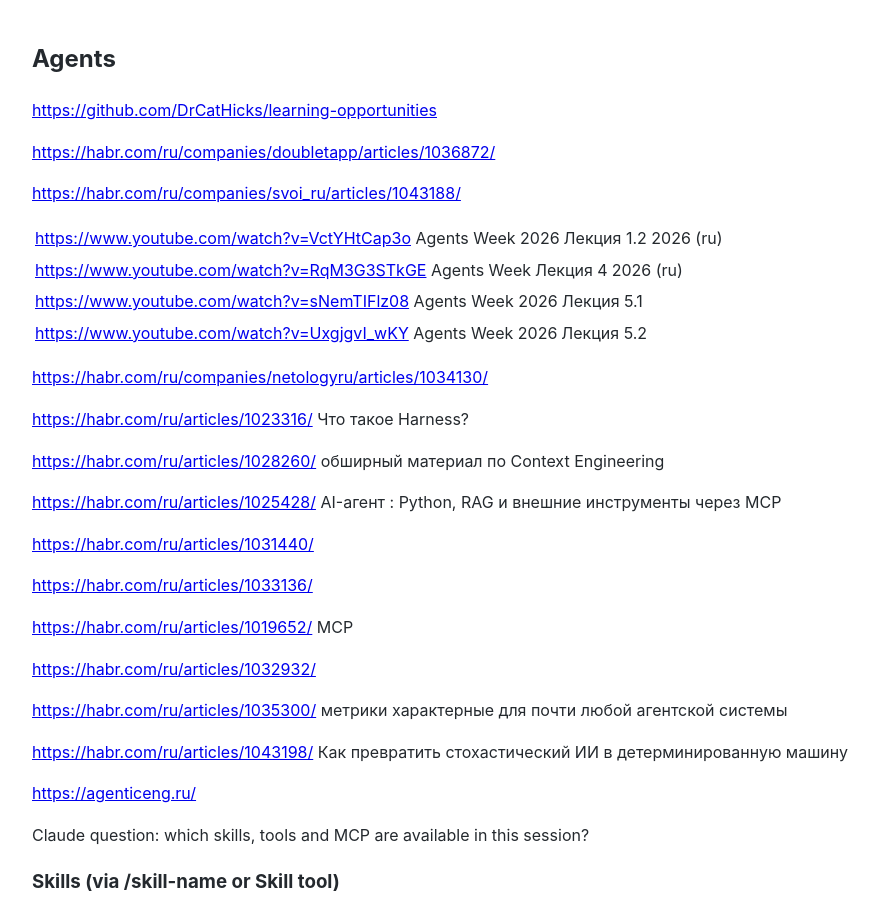
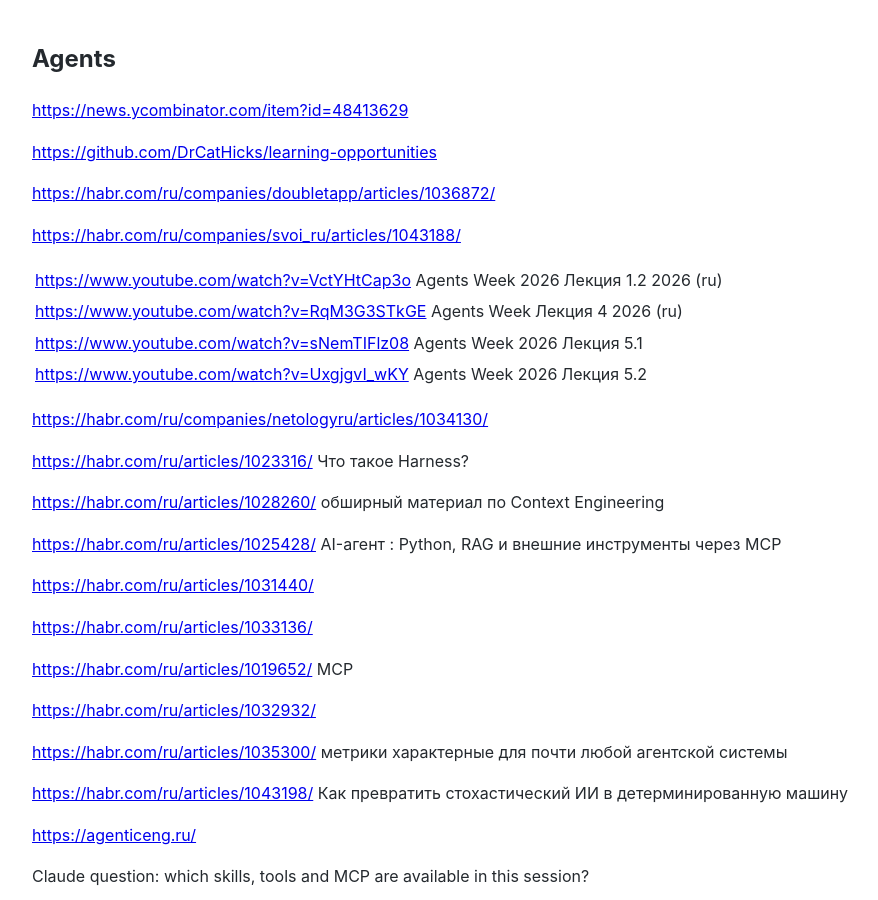
Before and after one commit to Michael-Lubinsky/michael-lubinsky.github.com, a Jekyll site: the page built from ml/agent.md, in a window 1280 px wide and 900 px high. Shown: the whole window, without its empty margins (158-1036 px from the left). Built offline with Jekyll 4.4.1, drawn with Linux system fonts in a browser that asks for light colours; our own code applies the rules of GitHub Pages for plain Markdown files.

Commit message:
Update agent.md

```diff
--- a/ml/agent.md
+++ b/ml/agent.md
@@ -1,4 +1,6 @@
 ## Agents
+
+<https://news.ycombinator.com/item?id=48413629>
 
 <https://github.com/DrCatHicks/learning-opportunities>
 
```
